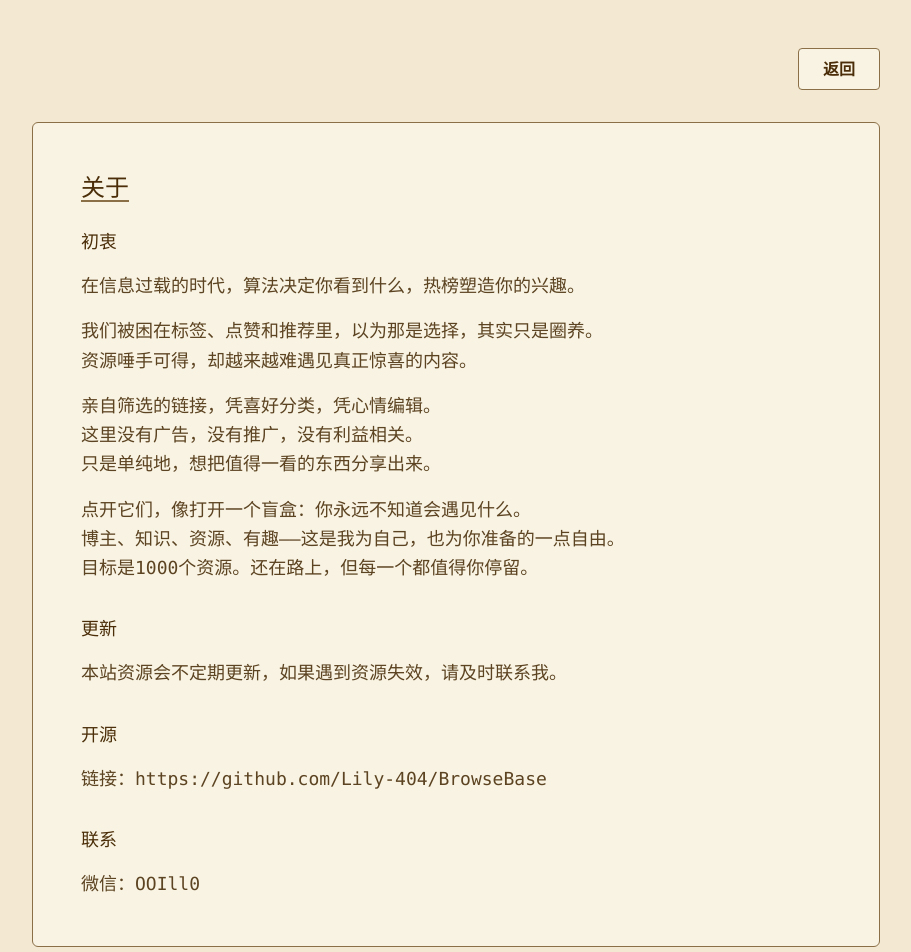
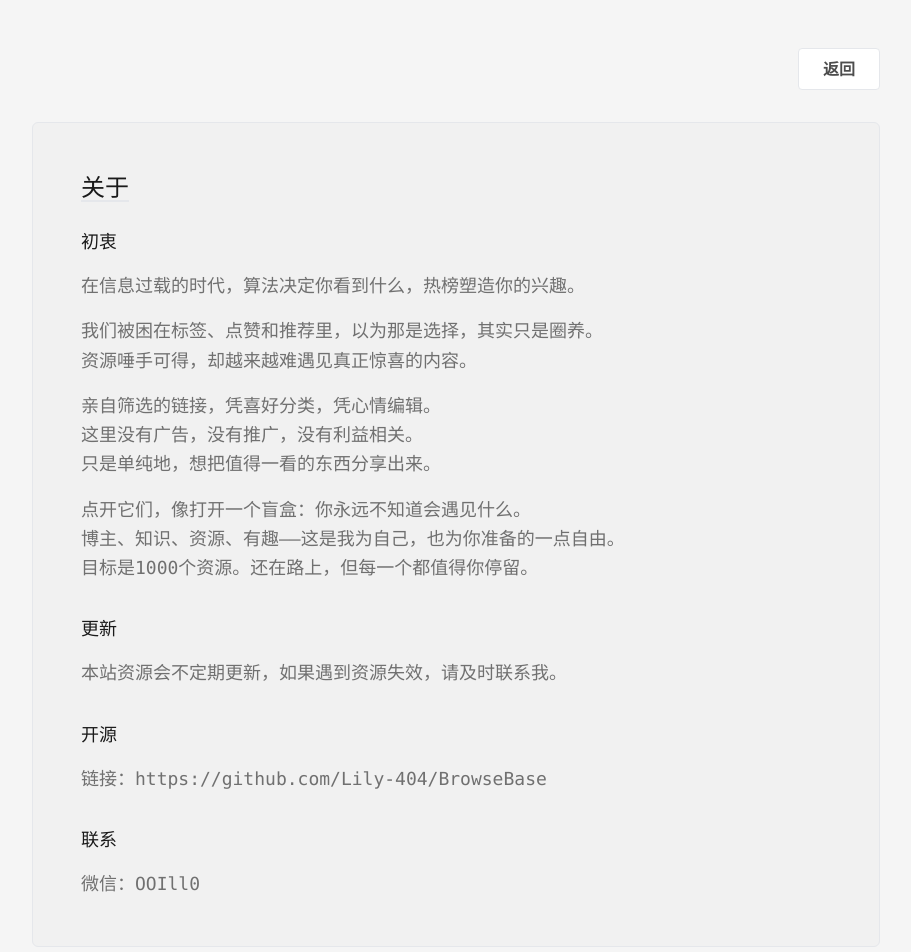
Before and after one commit to Lily-404/BrowseBase, a React (Vite) app: page /about in a window 1280 px wide. Shown: the top 952 px of the page, without its empty margins (184-1095 px from the left). Built offline with nearby package versions, Linux system fonts and the light colour scheme; no server answers; the HTML template or start-up script is replaced by a standard one.

Commit message:
style(About): update styles for improved readability and aesthetics, including color adjustments and hover effects

```diff
--- a/src/pages/About.tsx
+++ b/src/pages/About.tsx
@@ -8,14 +8,14 @@ const About: React.FC = () => {
   };
 
   return (
-    <div className="min-h-screen bg-[#f3e9d2] text-base sm:text-lg">
+    <div className="min-h-screen bg-[#F5F5F5] text-base sm:text-lg">
       <div className="max-w-4xl mx-auto px-4 sm:px-6 py-8 sm:py-12">
         {/* Header */}
         <div className="flex justify-end items-center mb-8">
           <Link
             to="/"
             onClick={playClickSound}
-            className="px-6 py-2 rounded border border-[#8b6f47] bg-[#f8f3e3] text-[#4b2e09] font-serif text-base font-semibold transition-all duration-200 hover:underline hover:bg-[#f3e9d2] focus:outline-none"
+            className="px-6 py-2 rounded border border-gray-200 bg-white text-[#4D4D4D] font-serif text-base font-semibold transition-all duration-200 hover:bg-[#F5F5F5] hover:underline focus:outline-none shadow-sm"
             style={{ boxShadow: 'none' }}
           >
             返回
@@ -24,14 +24,14 @@ const About: React.FC = () => {
 
         {/* Main Content */}
         <div
-          className="rounded-md border border-[#8b6f47] bg-[#f8f3e3] p-8 sm:p-12"
+          className="rounded-md border border-[#E5E7EB] bg-[#F1F1F1] p-8 sm:p-12"
         >
-          <h2 className="text-2xl font-serif text-[#4b2e09] mb-6 underline decoration-[#8b6f47] decoration-2 underline-offset-4">关于</h2>
+          <h2 className="text-2xl font-serif text-[#1A1A1A] mb-6 underline decoration-[#E5E7EB] decoration-2 underline-offset-4">关于</h2>
 
           <div className="space-y-8">
             <section>
-              <h3 className="text-lg font-serif text-[#4b2e09] mb-4">初衷</h3>
-              <div className="text-[#5c4321] font-mono leading-relaxed space-y-4">
+              <h3 className="text-lg font-serif text-[#1A1A1A] mb-4">初衷</h3>
+              <div className="text-[#1A1A1A]/60 font-mono leading-relaxed space-y-4">
                 <p>在信息过载的时代，算法决定你看到什么，热榜塑造你的兴趣。</p>
                 <p>我们被困在标签、点赞和推荐里，以为那是选择，其实只是圈养。<br />
                 资源唾手可得，却越来越难遇见真正惊喜的内容。</p>
@@ -47,22 +47,22 @@ const About: React.FC = () => {
             </section>
 
             <section>
-              <h3 className="text-lg font-serif text-[#4b2e09] mb-4">更新</h3>
-              <p className="text-[#5c4321] font-mono leading-relaxed">
+              <h3 className="text-lg font-serif text-[#1A1A1A] mb-4">更新</h3>
+              <p className="text-[#1A1A1A]/60 font-mono leading-relaxed">
                 本站资源会不定期更新，如果遇到资源失效，请及时联系我。
               </p>
             </section>
 
             <section>
-              <h3 className="text-lg font-serif text-[#4b2e09] mb-4">开源</h3>
-              <p className="text-[#5c4321] font-mono leading-relaxed">
+              <h3 className="text-lg font-serif text-[#1A1A1A] mb-4">开源</h3>
+              <p className="text-[#1A1A1A]/60 font-mono leading-relaxed">
                 链接：https://github.com/Lily-404/BrowseBase
               </p>
             </section>
 
             <section>
-              <h3 className="text-lg font-serif text-[#4b2e09] mb-4">联系</h3>
-              <p className="text-[#5c4321] font-mono leading-relaxed">
+              <h3 className="text-lg font-serif text-[#1A1A1A] mb-4">联系</h3>
+              <p className="text-[#1A1A1A]/60 font-mono leading-relaxed">
                 微信：OOIll0
               </p>
             </section>
```
